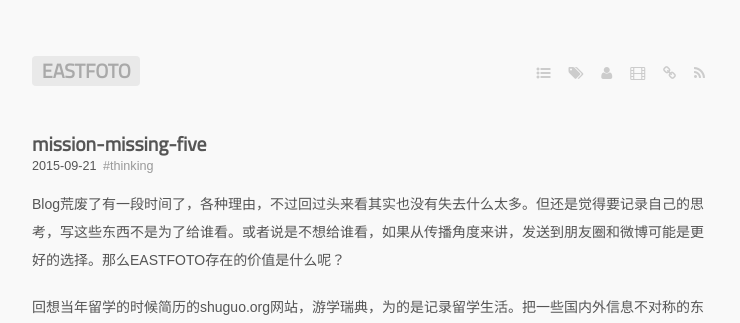
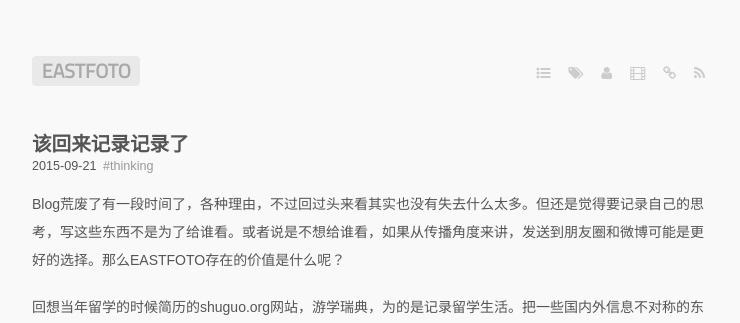
Before and after one commit to eastfoto/eastfoto.github.com, a Jekyll site: the page built from _posts/2015-09-21-mission-missing-five.markdown, in a window 1280 px wide. Shown: the top 323 px of the page, without its empty margins (268-1008 px from the left). Built offline with Jekyll 4.4.1, drawn with Linux system fonts in a browser that asks for light colours; some web fonts are replaced; Markdown is read by kramdown in place of the engine named in the settings.

Commit message:
update title

```diff
--- a/_posts/2015-09-21-mission-missing-five.markdown
+++ b/_posts/2015-09-21-mission-missing-five.markdown
@@ -1,5 +1,5 @@
 ---
-title: mission-missing-five
+title: 该回来记录记录了
 layout: post
 guid: urn:uuid:ffeb7a81-3036-4ddb-9490-cbe5c4a29747
 tags:
```
